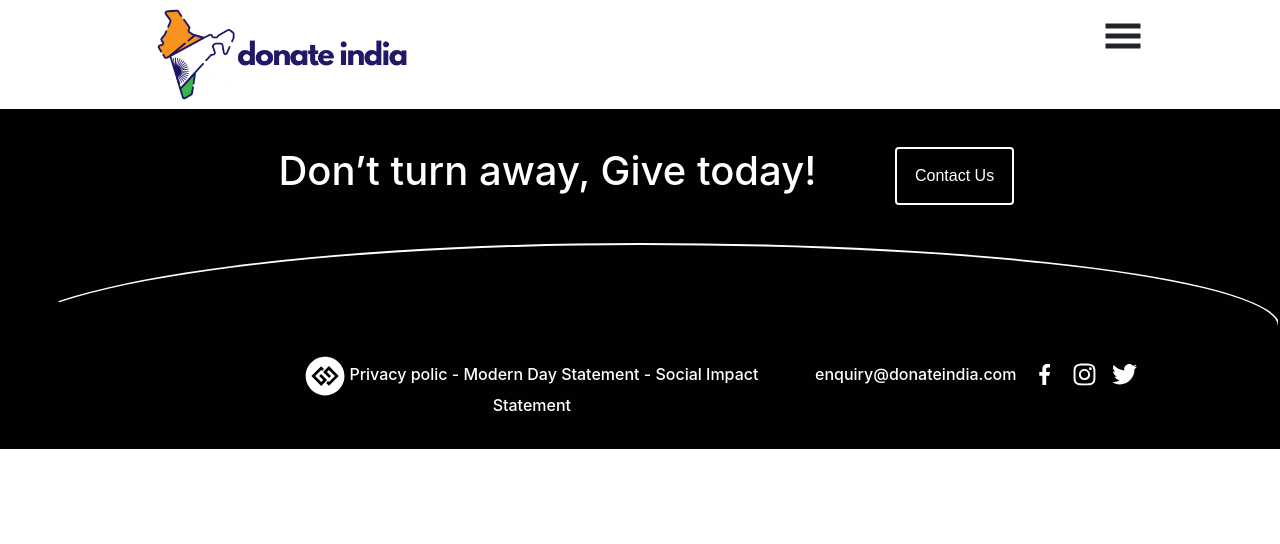
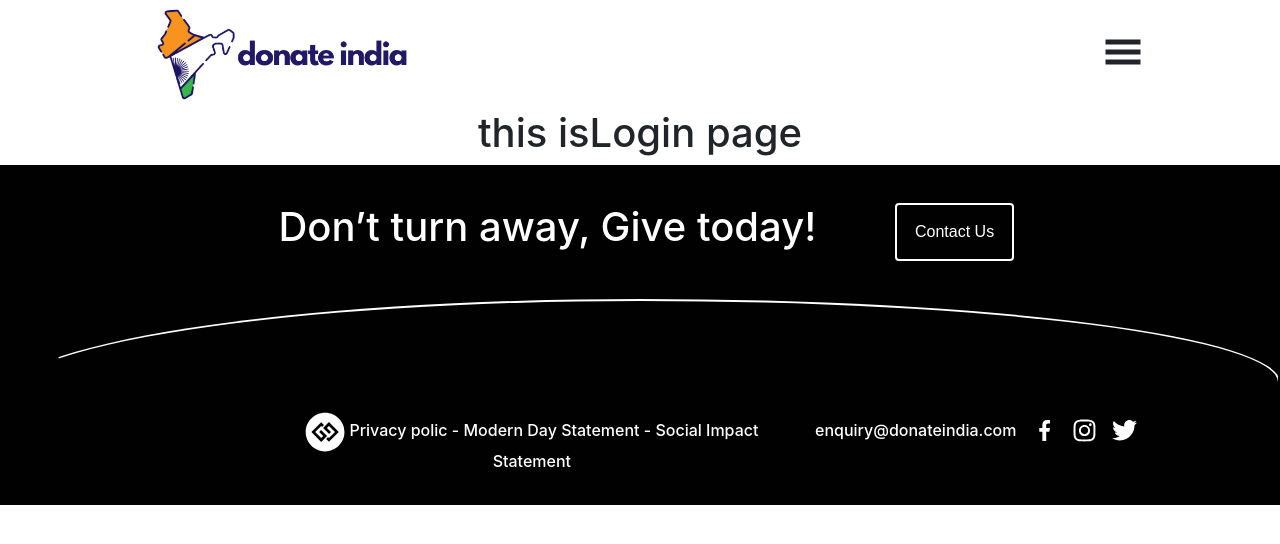
Before and after one commit to tanujdey7/donateindia, a React (Create React App) app: page /Login in a window 1280 px wide. Shown: the top 544 px of the page. Built offline with nearby package versions, Linux system fonts and the light colour scheme.

Commit message:
added login page

```diff
--- a/src/App.js
+++ b/src/App.js
@@ -7,6 +7,7 @@ import {
 } from "react-router-dom";
 import Navbar from "./Components/HeadFoot/Navbar";
 import Home from "./Components/Home";
+import Login from "./Pages/Login/Login";
 import Footer from "./Components/HeadFoot/Footer";
 function App() {
   return (
@@ -15,6 +16,7 @@ function App() {
         <Navbar />
         <Switch>
           <Route exact path="/" component={Home} />
+          <Route exact path="/Login" component={Login} />
         </Switch>
         <Footer />
       </Router>
--- a/src/Components/HeadFoot/Navbar.jsx
+++ b/src/Components/HeadFoot/Navbar.jsx
@@ -14,7 +14,7 @@ const Navbar = () => {
           <img src={Logo} width="250px" alt="" srcset="" />
         </div>
         <div className="show-btn-div col">{show === false ? (<GiHamburgerMenu
-          className="hamburger-icon mt-2"
+          className="hamburger-icon mt-4"
           onClick={() => setShow(true)}
           size={40}
         />
@@ -33,7 +33,7 @@ const Navbar = () => {
             <div className="contact-div">
               <ul className="nav-menu-ul">
                 <li className="nav-menu-li">
-                  <a href="#"><h1 className="nav-menu-h1">Home</h1></a>
+                  <a href="/"><h1 className="nav-menu-h1">Home</h1></a>
                 </li>
                 <li className="nav-menu-li">
                   <a href="#"><h1 className="nav-menu-h1">About Us</h1></a>
@@ -53,7 +53,7 @@ const Navbar = () => {
                   <button className="btn btn-lg navbar-btns">Volunteer</button>
                 </li>
                 <li className="login-div-li">
-                  <button className="btn btn-lg navbar-btns">Login</button>
+                  <a href="/Login"><button className="btn btn-lg navbar-btns">Login</button></a>
                 </li>
               </ul>
             </div>
--- /dev/null
+++ b/src/Pages/Login/Login.jsx
@@ -0,0 +1,11 @@
+import React from 'react'
+
+const Login = () => {
+    return (
+        <div>
+            <h1> this isLogin page</h1>
+        </div>
+    )
+}
+
+export default Login;
```
Also changed, not shown: src/Pages/Blood/Blooddonation.jsx (added).
